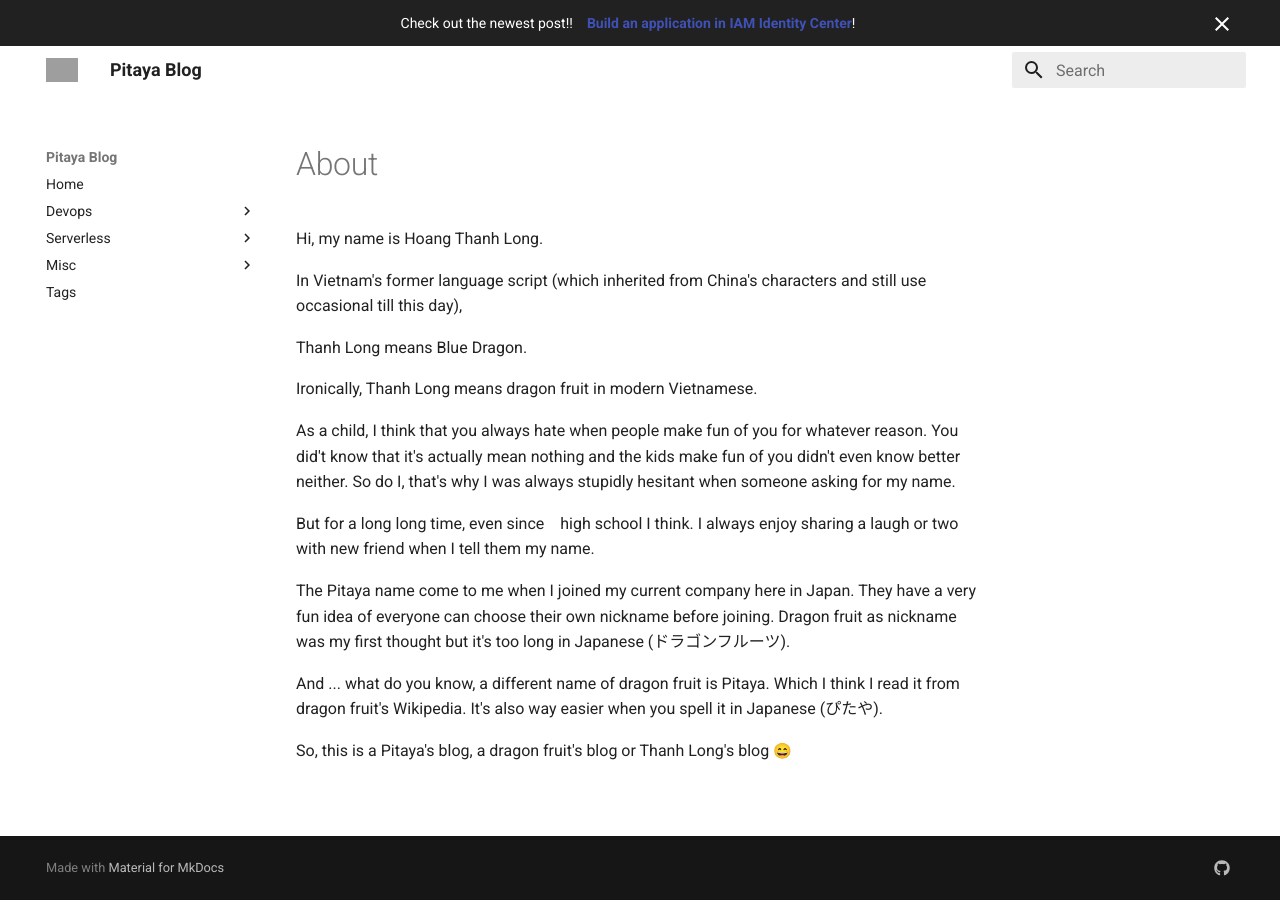
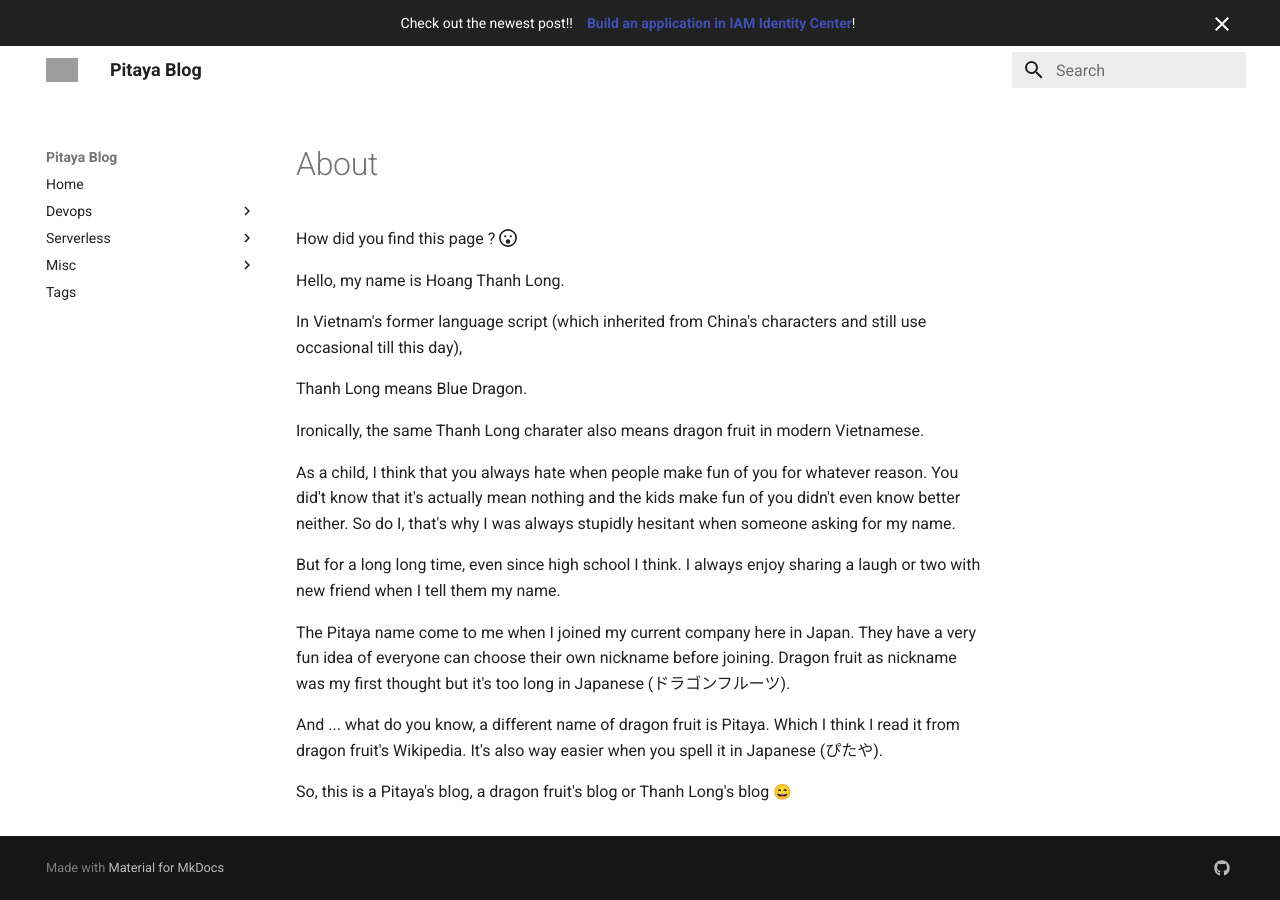
Before and after one commit to pitayapj/pitayapj.github.io, an MkDocs documentation site: the page built from docs/about.md, in a window 1280 px wide. Built offline with MkDocs 1.6.1 and Material for MkDocs 9.7.7, drawn with Linux system fonts in a browser that asks for light colours; emoji names are drawn with the system emoji font; grey boxes are pictures that could not be loaded.

```diff
--- a/docs/about.md
+++ b/docs/about.md
@@ -1,14 +1,16 @@
-Hi, my name is Hoang Thanh Long.
+How did you find this page ? :fontawesome-regular-face-surprise:
+
+Hello, my name is Hoang Thanh Long.
 
 In Vietnam's former language script (which inherited from China's characters and still use occasional till this day),
 
 Thanh Long means Blue Dragon.
 
-Ironically, Thanh Long means dragon fruit in modern Vietnamese.
+Ironically, the same Thanh Long charater also means dragon fruit in modern Vietnamese.
 
 As a child, I think that you always hate when people make fun of you for whatever reason. You did't know that it's actually mean nothing and the kids make fun of you didn't even know better neither. So do I, that's why I was always stupidly hesitant when someone asking for my name.
 
-But for a long long time, even since　high school I think. I always enjoy sharing a laugh or two with new friend when I tell them my name.
+But for a long long time, even since high school I think. I always enjoy sharing a laugh or two with new friend when I tell them my name.
 
 The Pitaya name come to me when I joined my current company here in Japan. They have a very fun idea of everyone can choose their own nickname before joining. Dragon fruit as nickname was my first thought but it's too long in Japanese (ドラゴンフルーツ).
 
```
Also changed, not shown: docs/index.md (+5 -0 lines).
